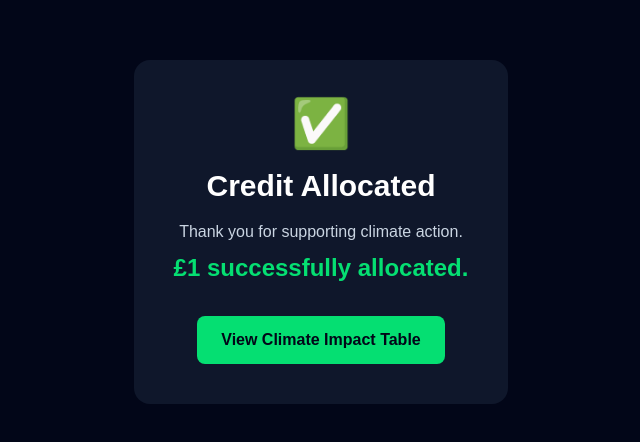
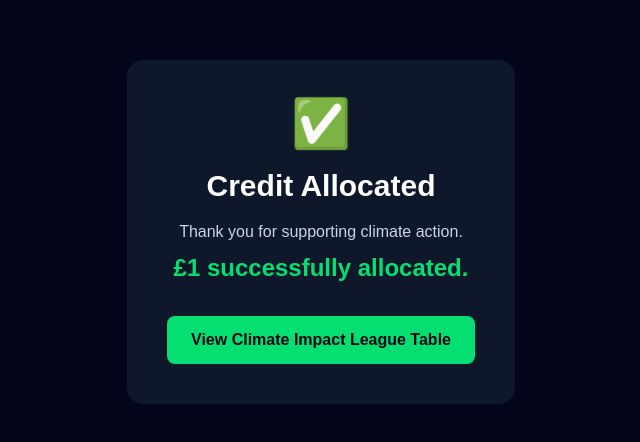
Before and after one commit to GOSTECH21/S4C-platform, a Next.js app: page /dashboard/supporter/success in a window 1280 px wide. Shown: the part 168-610 px from the top of the page, without its empty margins (319-959 px from the left). Built offline with nearby package versions, Linux system fonts and the light colour scheme.

Commit message:
Improve How Score-4-Climate Works wording

```diff
--- a/app/dashboard/supporter/climate-impact-table/page.tsx
+++ b/app/dashboard/supporter/climate-impact-table/page.tsx
@@ -33,7 +33,7 @@ export default async function ClimateImpactTablePage({
     <main className="min-h-screen bg-slate-950 p-8 text-white">
       <div className="mx-auto max-w-4xl">
         <p className="text-sm font-semibold uppercase tracking-[0.3em] text-green-400">
-          Climate Impact Table
+          Climate Impact League Table
         </p>
 
         <h1 className="mt-3 text-4xl font-black">
--- a/app/dashboard/supporter/success/page.tsx
+++ b/app/dashboard/supporter/success/page.tsx
@@ -34,7 +34,7 @@ export default async function SuccessPage({
           href={`/dashboard/supporter/climate-impact-table?amount=${amount}`}
           className="mt-8 inline-block rounded-lg bg-green-400 px-6 py-3 font-bold text-slate-950"
         >
-          View Climate Impact Table
+          View Climate Impact League Table
         </Link>
       </div>
     </main>
--- a/app/layout/Sidebar.tsx
+++ b/app/layout/Sidebar.tsx
@@ -8,7 +8,7 @@ const navItems = [
   { label: "Fixtures", href: "/admin/fixtures" },
   { label: "Impact Opportunities", href: "/admin/impact-opportunities" },
   { label: "Climate Assets", href: "/admin/climate-assets" },
-  { label: "Carbon Impact Table", href: "/carbon-impact-table" },
+  { label: "Carbon Impact League Table", href: "/carbon-impact-league-table" },
   { label: "Sponsors", href: "/admin/sponsors" },
   { label: "Sponsor Campaigns", href: "/admin/sponsor-campaigns" },
   { label: "Match Centre", href: "/admin/match-centre" },
--- a/app/page.tsx
+++ b/app/page.tsx
@@ -61,7 +61,7 @@ export default function HomePage() {
   "When your team score a Goal; Brands sponsor that Goal.",
   "When Brands sponsors a Goal; you receive Climate Credits from them.",
   "Allocate your Climate Credits to verified climate projects.",
-  "Verified climate projects help your club climb the Climate Impact Table.",
+  "Verified climate projects help your club climb the Climate Impact League Table.",
           ].map((step, index) => (
             <div
               key={step}
```
